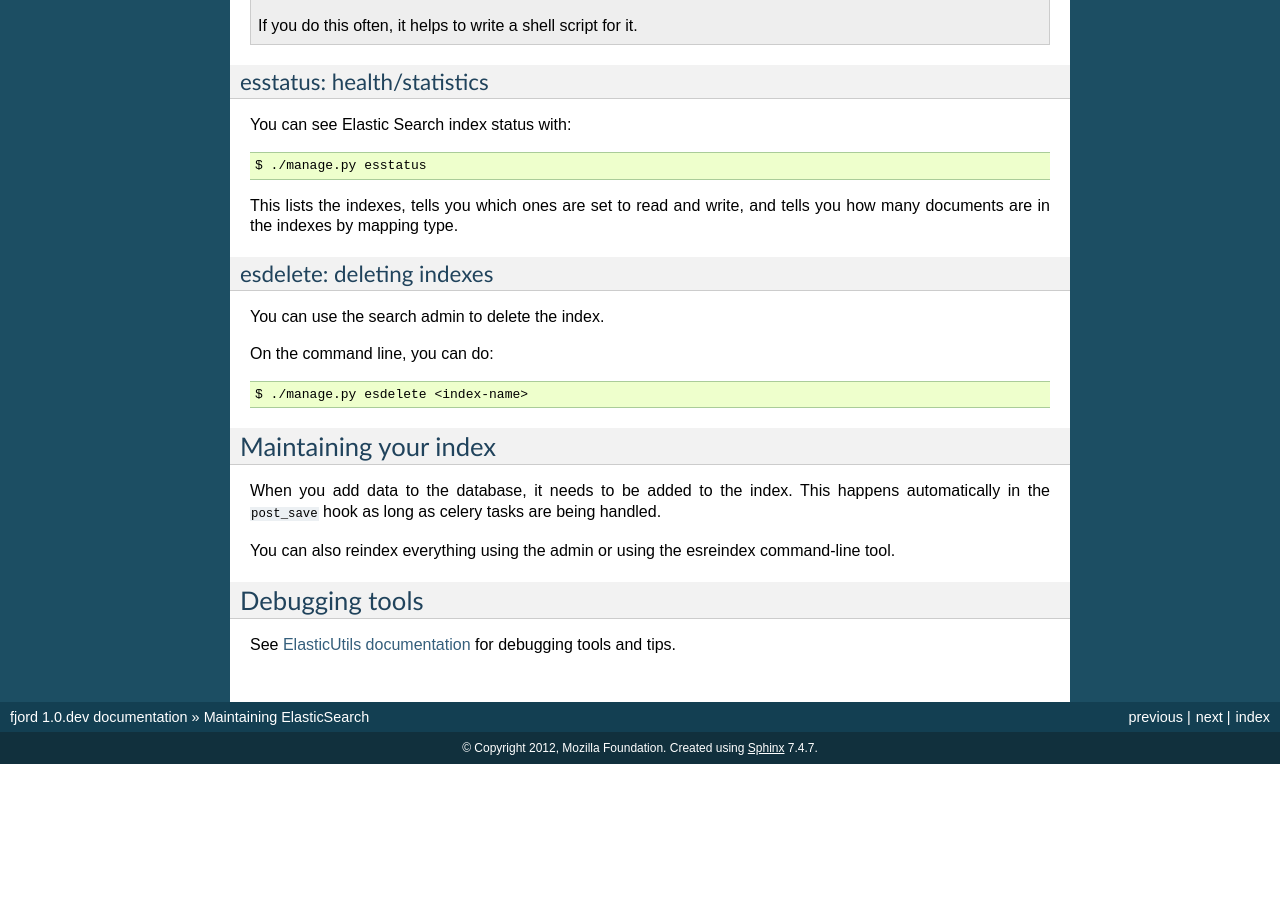
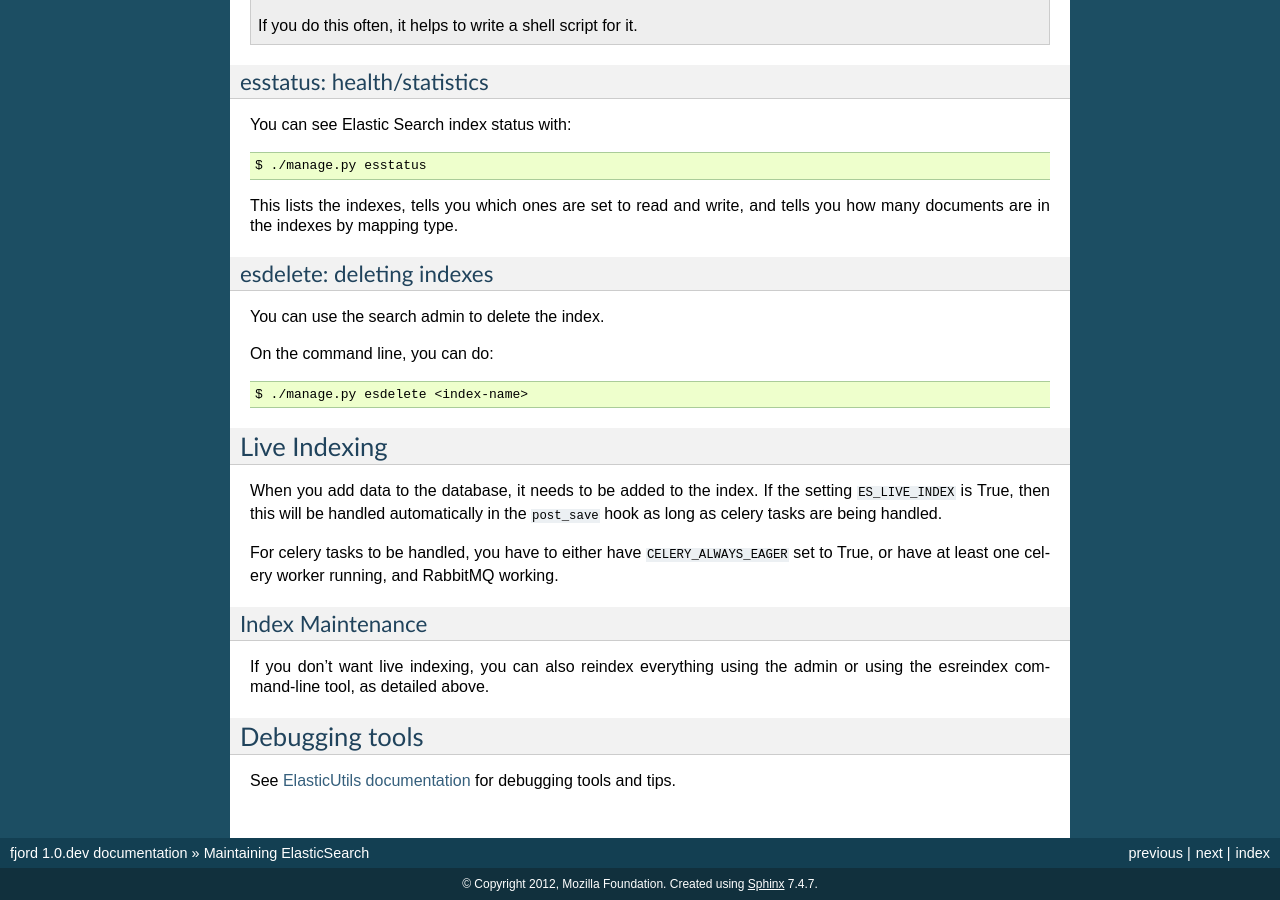
Before and after one commit to mozilla/fjord, a Sphinx documentation site: the page built from docs/es.rst, in a window 1280 px wide and 900 px high, scrolled down 1839 px. Built offline with Sphinx 7.4.7, drawn with Linux system fonts in a browser that asks for light colours; before the commit the page ends 2603 px from its top, so only the background shows below that; some of the changed text lies outside the part shown.

Commit message:
Add docs about live indexing.

```diff
--- a/docs/es.rst
+++ b/docs/es.rst
@@ -141,15 +141,23 @@ On the command line, you can do::
     $ ./manage.py esdelete <index-name>
 
 
-Maintaining your index
-======================
+Live Indexing
+=============
 
 When you add data to the database, it needs to be added to the index.
-This happens automatically in the ``post_save`` hook as long as celery
-tasks are being handled.
+If the setting ``ES_LIVE_INDEX`` is True, then this will be handled
+automatically in the ``post_save`` hook as long as celery tasks are
+being handled.
 
-You can also reindex everything using the admin or using the esreindex
-command-line tool.
+For celery tasks to be handled, you have to either have
+``CELERY_ALWAYS_EAGER`` set to True, or have at least one celery worker
+running, and RabbitMQ working.
+
+Index Maintenance
+-----------------
+
+If you don't want live indexing, you can also reindex everything using
+the admin or using the esreindex command-line tool, as detailed above.
 
 
 Debugging tools
```
